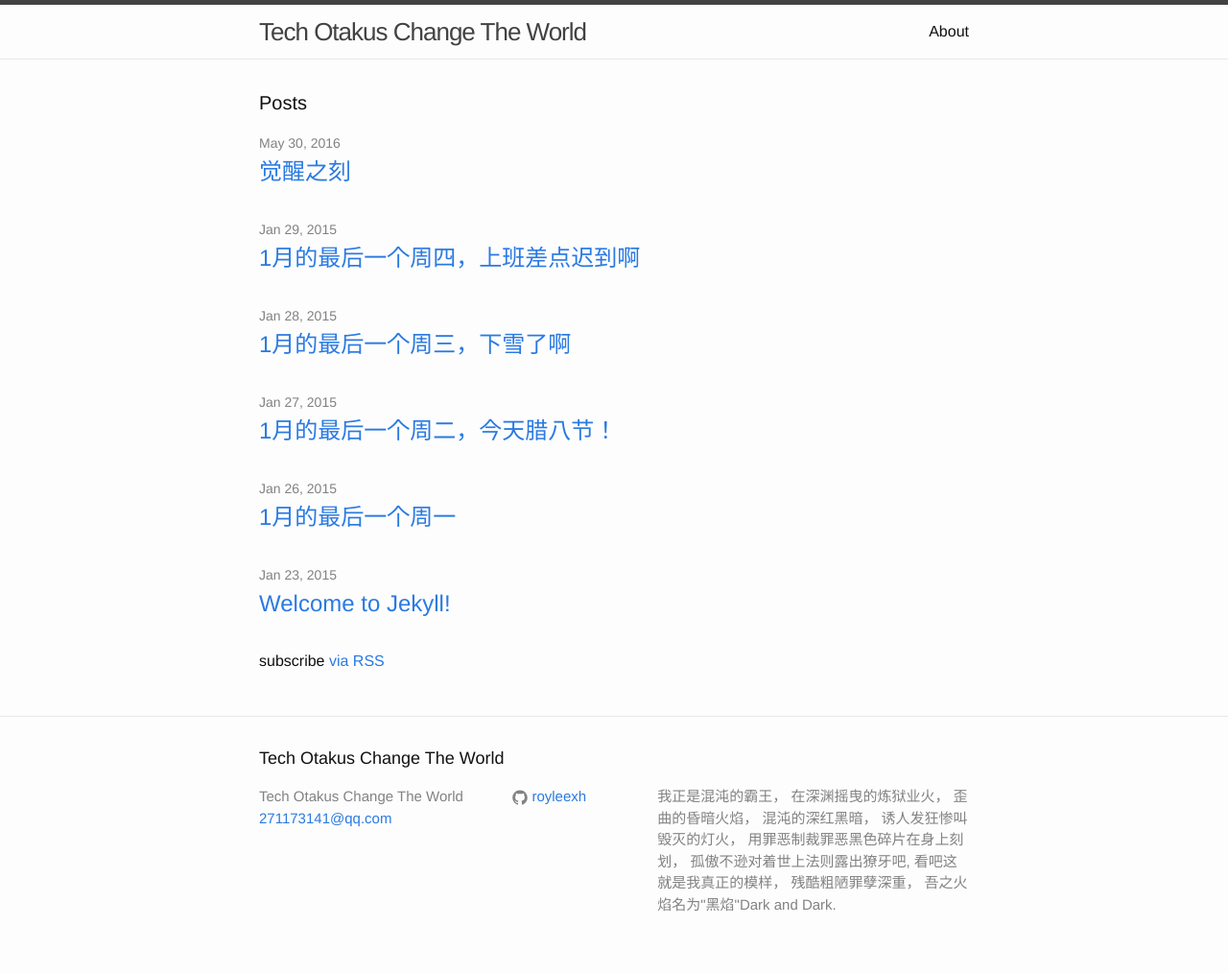
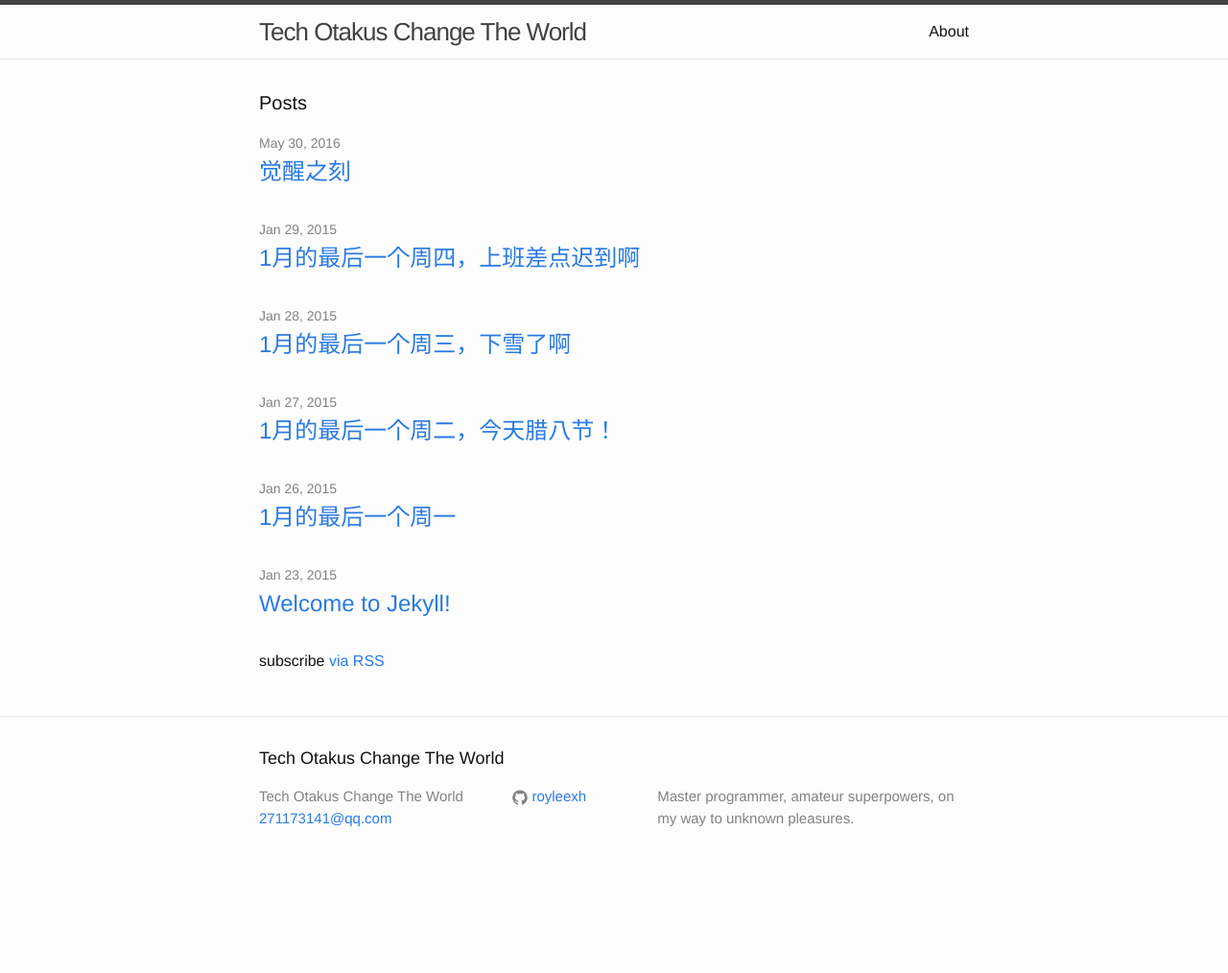
Before and after one commit to royleexh/royleexh.gitbhu.io, a Jekyll site: the page built from index.html, in a window 1280 px wide. Shown: the whole page at 96% size. Built offline with Jekyll 4.4.1, drawn with Linux system fonts in a browser that asks for light colours; the list of posts is cut into pages by our own code; after the commit the page ends 924 px from its top, so only the background shows below that.

Commit message:
修改说明
修改说明，改成英文了

```diff
--- a/_config.yml
+++ b/_config.yml
@@ -2,16 +2,7 @@
 title: Tech Otakus Change The World
 email: 271173141@qq.com
 description: > # this means to ignore newlines until "baseurl:"
-  我正是混沌的霸王，
-  在深渊摇曳的炼狱业火，
-  歪曲的昏暗火焰，
-  混沌的深红黑暗，
-  诱人发狂惨叫毁灭的灯火，
-  用罪恶制裁罪恶黑色碎片在身上刻划，
-  孤傲不逊对着世上法则露出獠牙吧,
-  看吧这就是我真正的模样，
-  残酷粗陋罪孽深重，
-  吾之火焰名为"黑焰"Dark  and  Dark.
+  Master programmer, amateur superpowers, on my way to unknown pleasures.
 ##########################################
 url: "http://royleexh.github.io" # the base hostname & protocol for your site
 baseurl: "" # the subpath of your site, e.g. /blog/
```
